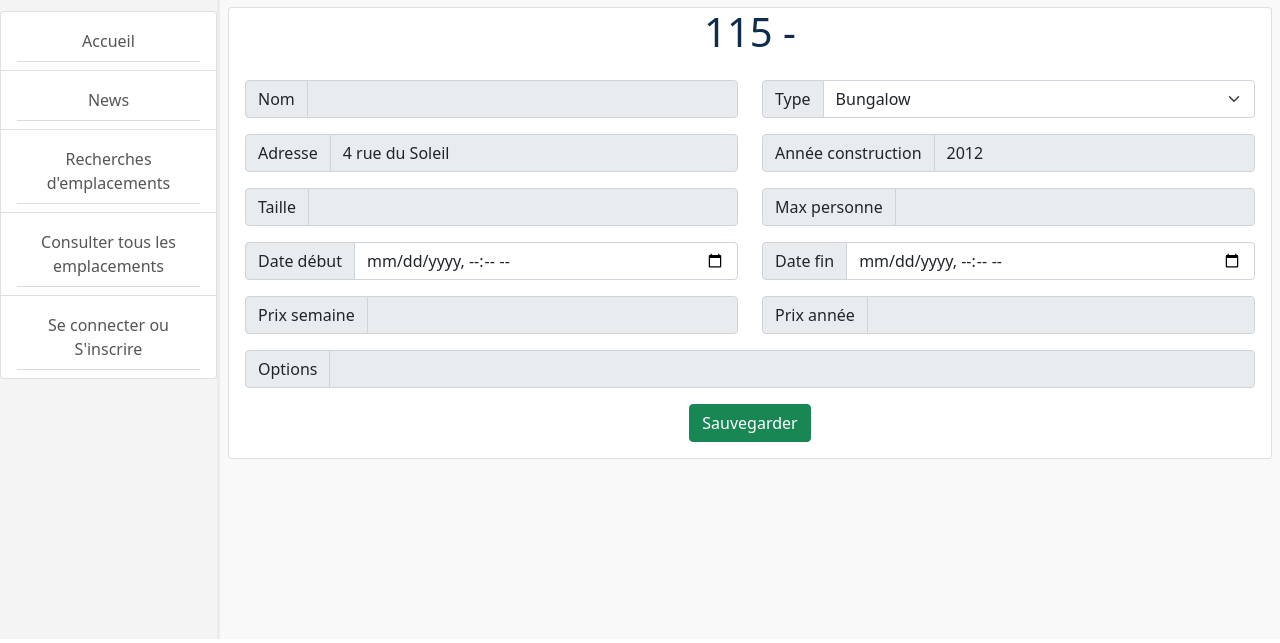
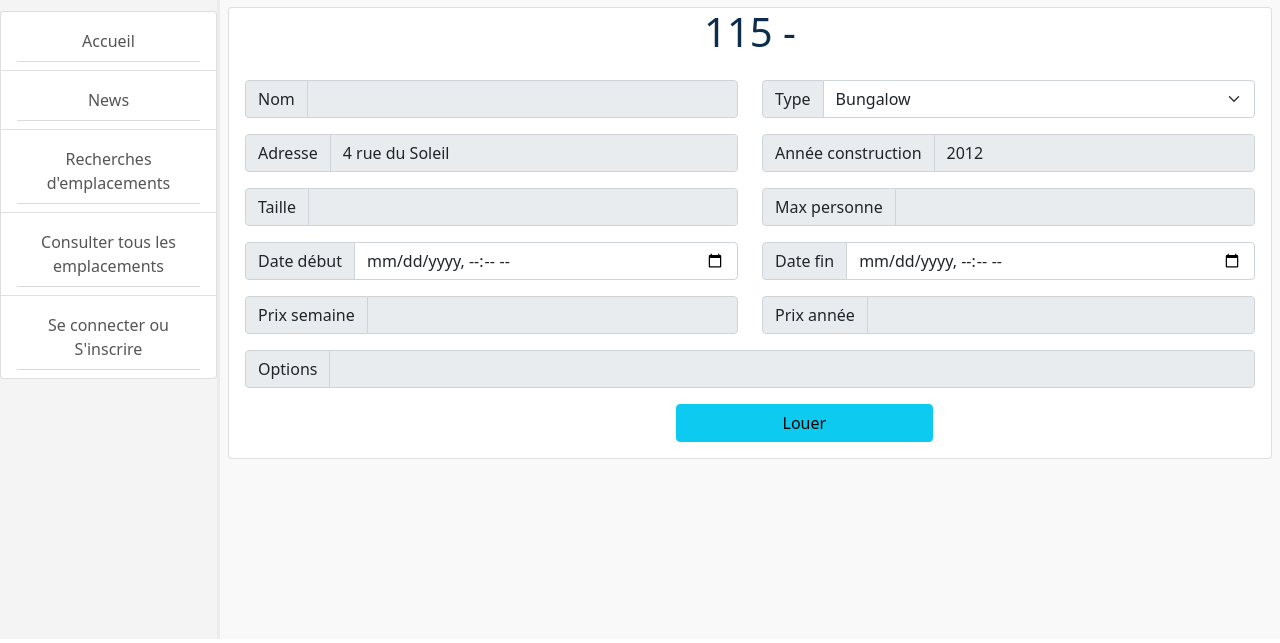
Before and after one commit to Borloo/Scrumitos, a PHP site: page /app/views/EmplacementDetail.php?location=1&id=115 in a window 1280 px wide. Shown: the part 97-740 px from the top of the page. Run offline with PHP 8.4, Linux system fonts and the light colour scheme; data comes from the database, SQL or seed files in the repository; data that the repository does not hold is empty.

Commit message:
button locate

```diff
--- a/app/views/EmplacementDetail.php
+++ b/app/views/EmplacementDetail.php
@@ -206,7 +206,7 @@
                         echo "
                         <div class='col-md-1'></div>
                         <div class='col-md-2'>
-                            <input class='btn btn-success' type='submit' name='submit' value='Sauvegarder'>
+                            <a href='./../views/EmplacementDetail.php?location=1&id=" . $_GET['id'] . "'><input class='btn btn-info' value='Louer'></a>
                         </div>
                         <div class='col-md-1'></div>
                         ";
```
